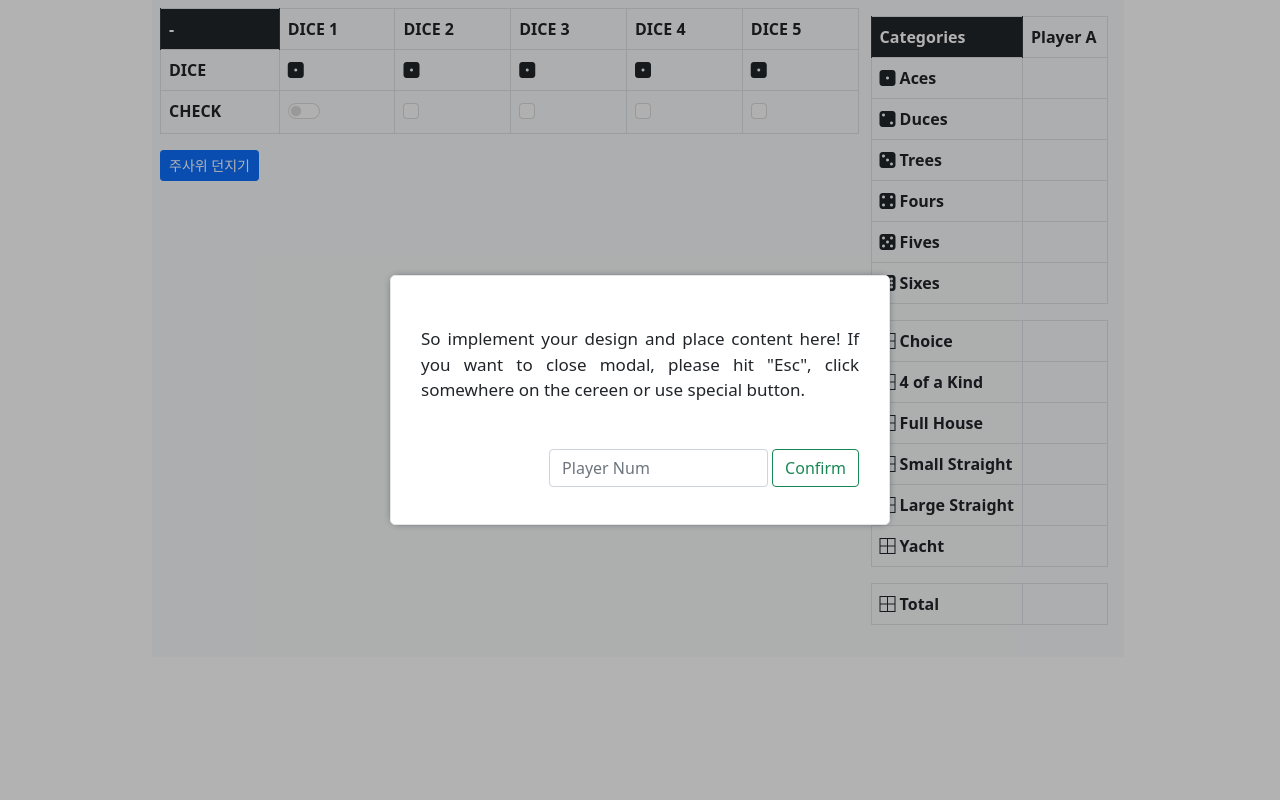
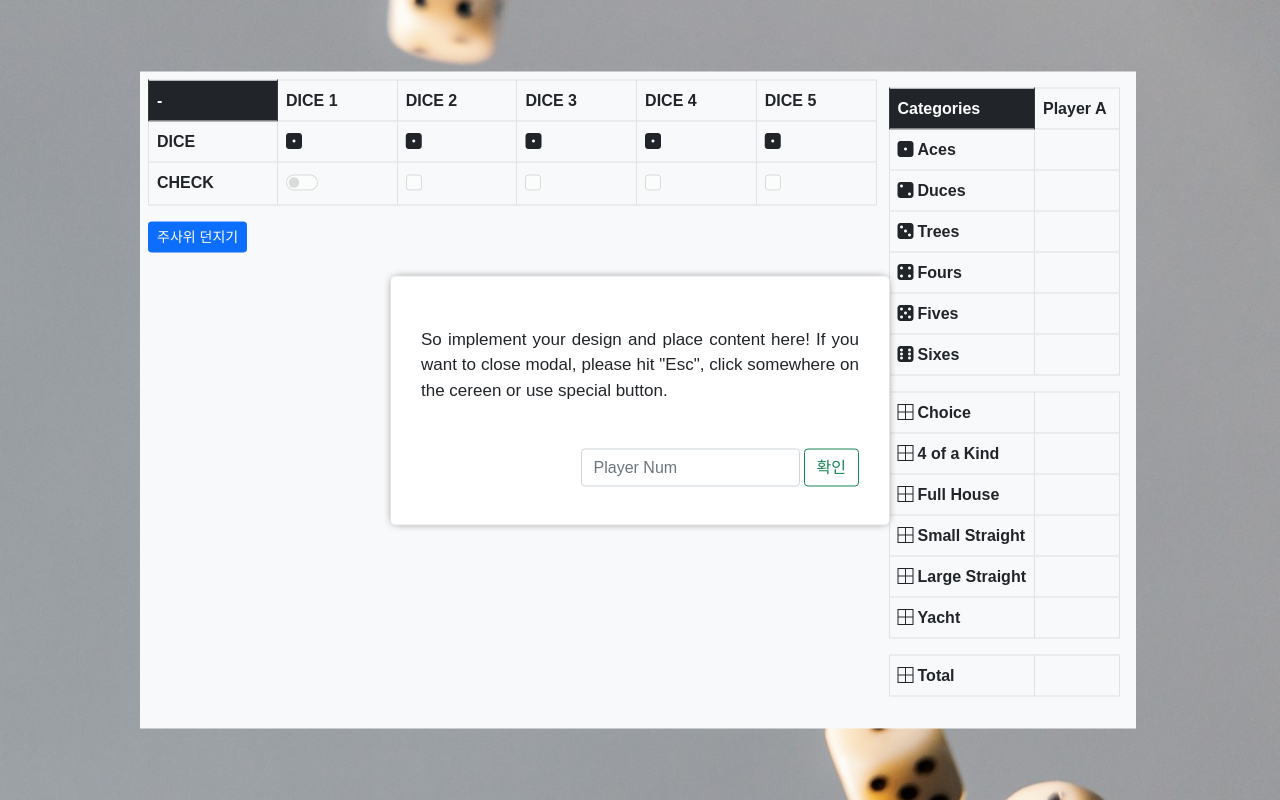
Before and after one commit to gwonhong/21s_final_project, a plain HTML site: page board.html in a window 1280 px wide. Drawn offline with nearby package versions, Linux system fonts and the light colour scheme.

Commit message:
bg added, center alligned, cleared some tags

```diff
--- a/board.css
+++ b/board.css
@@ -1,13 +1,23 @@
+body {
+  font-family: 'Do Hyeon', sans-serif;
+  background-image: url("riho-kroll-m4sGYaHYN5o-unsplash_1080.jpg");
+  background-size: cover;
+}
+
 td {
   text-align: center;
   width: 85px;
 }
 
-.content {
-  height: 3000px;
-} /* 전체를 감싸고 있는 div에 fixed 부여 함으로 써 content의 길이가 길어져도 dimmed가 배경에 100% 깔릴 수 있게 함 */
+#board {
+  width: 1000px;
+  position: absolute;
+  top: 50%;
+  left: 50%;
+  transform: translate(-50%, -50%);
+}
 
-.layer_popup {
+#popup {
   position: fixed;
   top: 0;
   left: 0;
@@ -23,4 +33,3 @@ td {
 .btn_area > .btn_twitter{ width: 25%; background-color: #00acee; } /* Dribbble 넓이 / 색상 */
 .btn_area > .btn_Dribbble{ width: 25%; background-color: #ff7b89; margin: 0; } /* 닫기 버튼 디자인 및 위치 조절*/
 .btn_close{ border: none; font-size: 15px; width: 80px; height: 25px; background: transparent; position: absolute; top: 10px; right: 10px; cursor: pointer; font-weight: bold; } /* 딤드 처리 */
-.dimmed{ background-color: rgba(0, 0, 0, 0.3); position: absolute; left: 0; right: 0; top: 0; bottom: 0; z-index: -1; }
--- a/board.html
+++ b/board.html
@@ -11,14 +11,10 @@
 
   <link rel="stylesheet" type="text/css" href="board.css">
 
-  <style>
-
-  </style>
-
 </head>
 
 <body>
-  <div class="container" style="width: 1000px;" id="root">
+  <div id="board">
     <div class="d-flex">
       <div class="flex-grow-1 bg-light me-1 da">
         <div class="containerX">
@@ -89,7 +85,7 @@
               }
 
               </script>
-              <div class="layer_popup" id="pop">
+              <div id="popup">
                 <div class="layer">
                   <div class="text_area">
                     <p> So implement your design and place content here! If you want to close modal, please hit "Esc",
@@ -100,7 +96,7 @@
                   <div class="btn_area">
                     <form class="d-flex">
                       <input type="text" class="form-control me-1 w-50 ms-auto" id="Input1" placeholder="Player Num">
-                      <button class="btn btn-outline-success" type="button" id="confirmBtn">Confirm</button>
+                      <button class="btn btn-outline-success" type="button" id="confirmBtn">확인</button>
                     </form>
                   </div>
                 </div>
--- a/popup.js
+++ b/popup.js
@@ -1,7 +1,7 @@
 //popup input to playerNum
-let popup = document.querySelector("#pop");
+let popup = document.querySelector("#popup");
 let closeMenu = document.querySelector("#confirmBtn");
-let container = document.querySelector("#root");
+let board = document.querySelector("#board");
 let form = document.querySelector("#Input1");
 
 //popUp창 닫는 리스너
@@ -14,7 +14,7 @@ closeMenu.addEventListener("click", () => {
 
   //size 조절
   let size = 85 * (playerNum - 1) + 1000;
-  container.setAttribute("style", "width: " + size + "px");
+  board.setAttribute("style", "width: " + size + "px");
 })
 
 //apply playerNum to board
```
